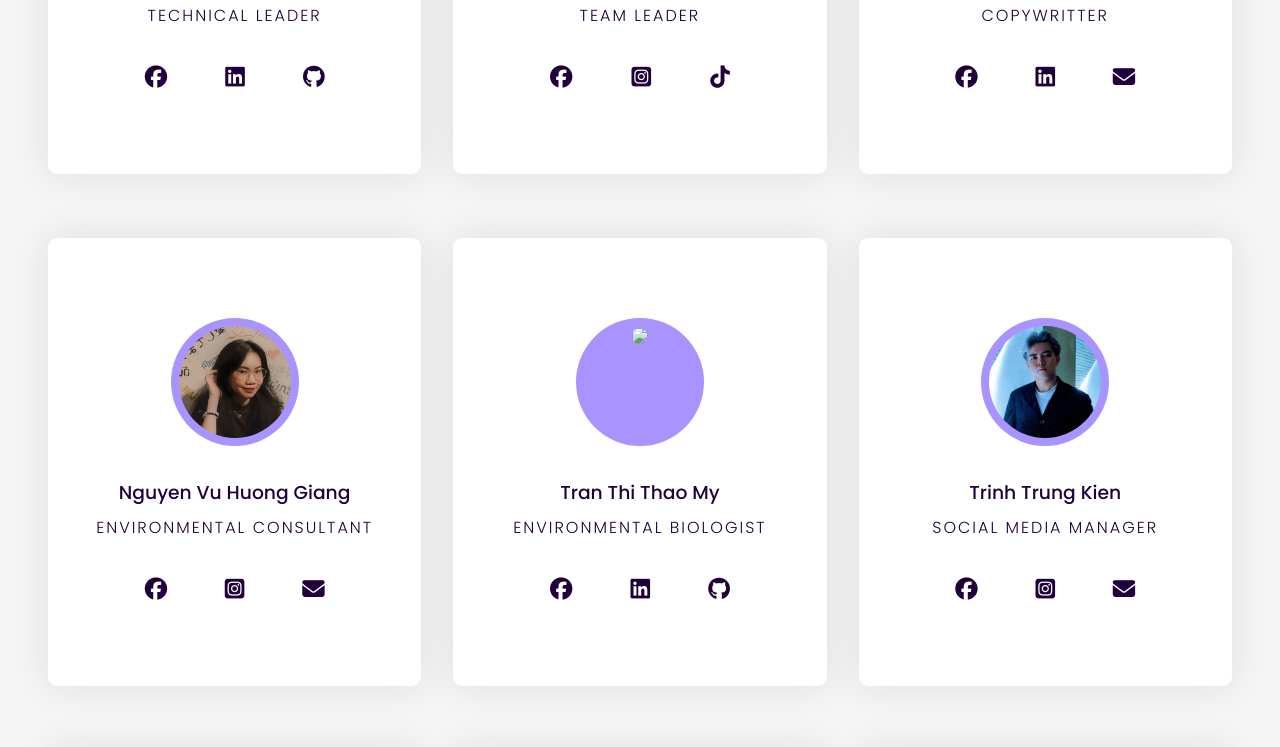
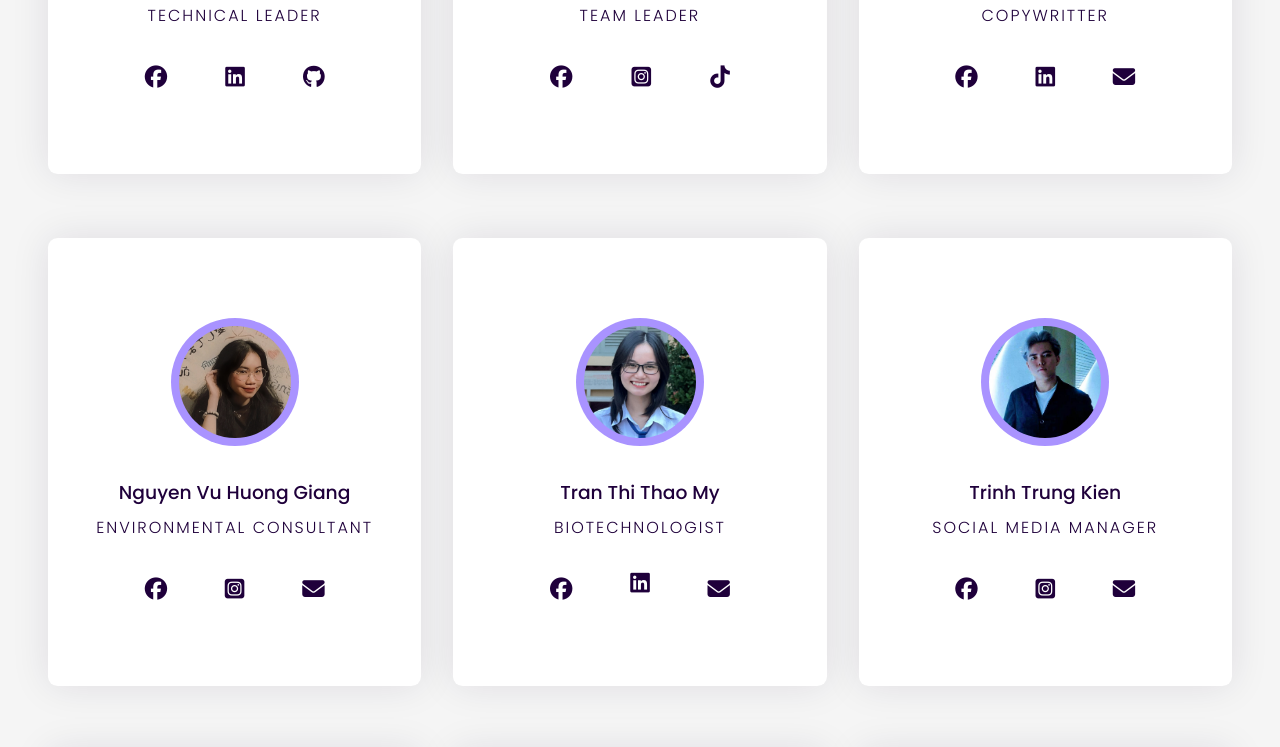
Before and after one commit to phamquangviet891/project-asip, a plain HTML site: page index.html in a window 1280 px wide. Shown: the part 471-1218 px from the top of the page. Drawn offline with Linux system fonts and the light colour scheme.

Commit message:
add KhanhNgoc avatar

```diff
--- a/index.html
+++ b/index.html
@@ -113,19 +113,19 @@
             <div class="column">
                 <div class="card">
                     <div class="img-container">
-                        <img src="avatar/profile-img-1111.png" />
+                        <img src="avatar/profile-img-22.png" />
                     </div>
                     <h3>Tran Thi Thao My</h3>
-                    <p>Environmental Biologist</p>
+                    <p>Biotechnologist</p>
                     <div class="icons">
                         <a href="https://www.facebook.com/profile.php?id=100004151717207">
                             <i class="fab fa-facebook"></i>
                         </a>
-                        <a href="https://www.linkedin.com/in/phamquangviet891/">
+                        <a href="https://www.linkedin.com/in/tranthithaomy>
                             <i class="fab fa-linkedin"></i>
                         </a>
-                        <a href="https://github.com/phamquangviet891">
-                            <i class="fab fa-github"></i>
+                        <a href="mailto:tranthaomy0208@gmail.com">
+                            <i class="fa-solid fa-envelope"></i>
                         </a>
 
                     </div>
```
Also changed, not shown: avatar/profile-img-13.png, avatar/profile-img-22.png (added).
